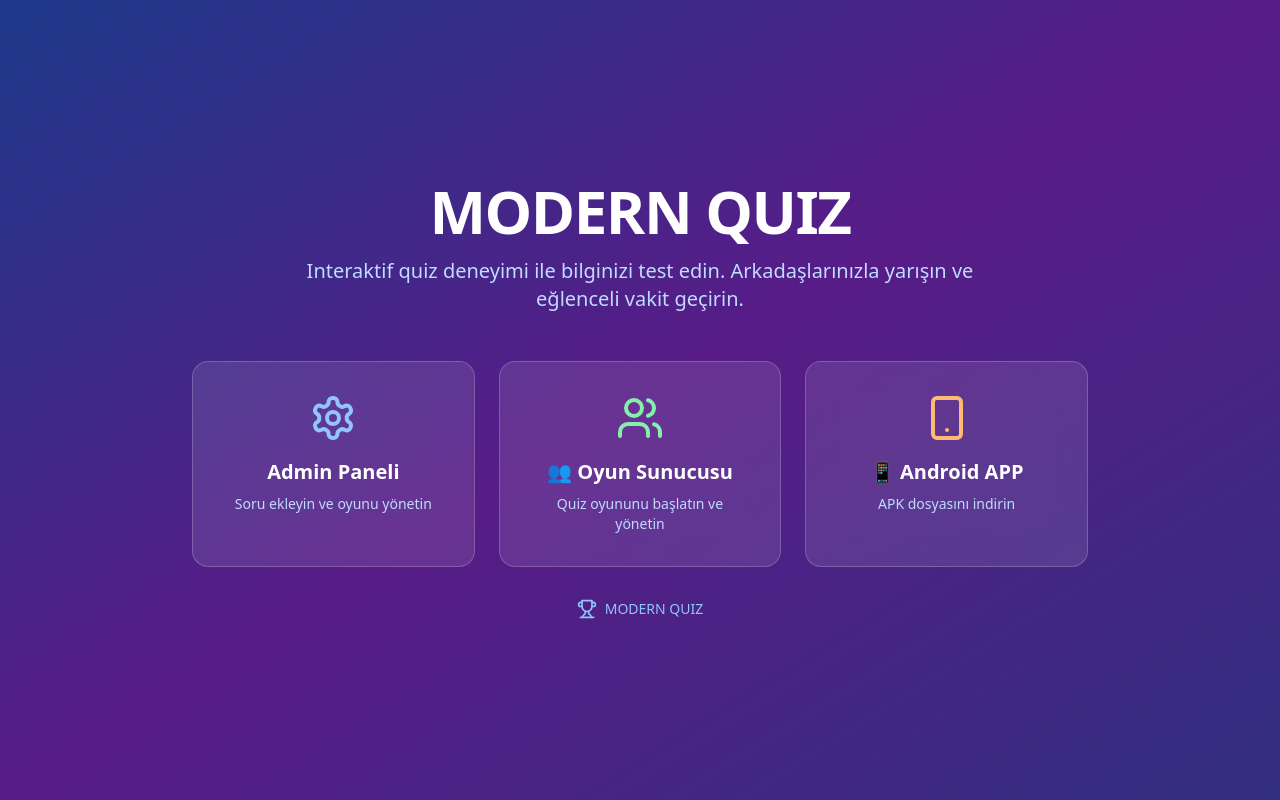
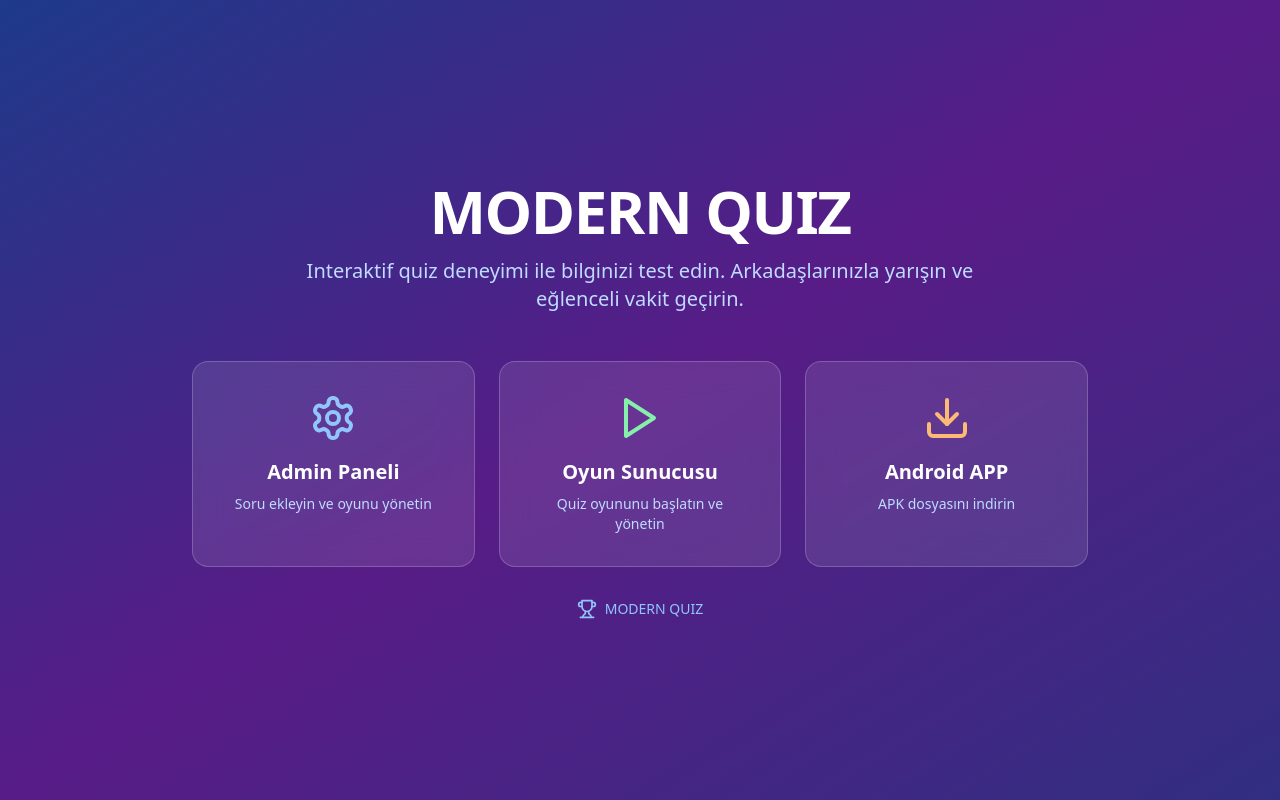
Before and after one commit to ARTUR8028/Bil_Bakalim, a React (Vite) app: page / in a window 1280 px wide. Built offline with nearby package versions, Linux system fonts and the light colour scheme.

Commit message:
fix: Oyun Sunucusu ve Android APP ikonlarÄ± eski haline dÃ¶ndÃ¼rÃ¼ldÃ¼ (Play ve Download ikonlarÄ±)

```diff
--- a/src/App.tsx
+++ b/src/App.tsx
@@ -1,5 +1,5 @@
 import { useState, useEffect } from 'react';
-import { Settings, Users, Trophy, Tv, Smartphone } from 'lucide-react';
+import { Settings, Play, Trophy, Tv, Download } from 'lucide-react';
 import AdminPanel from './components/AdminPanel';
 import QuizHost from './components/QuizHost';
 import PlayerView from './components/PlayerView';
@@ -159,8 +159,8 @@ function App() {
                       onClick={() => setCurrentView('host')}
                       className="bg-white/10 backdrop-blur-lg rounded-2xl p-6 md:p-8 cursor-pointer transform hover:scale-105 transition-all duration-300 hover:bg-white/20 border border-white/20 mobile-btn mobile-touch-manipulation tv-focusable"
                     >
-                      <Users className="w-10 h-10 md:w-12 md:h-12 text-green-300 mx-auto mb-3 md:mb-4" />
-                      <h3 className="text-lg md:text-xl font-semibold text-white mb-2 mobile-text-lg">👥 Oyun Sunucusu</h3>
+                      <Play className="w-10 h-10 md:w-12 md:h-12 text-green-300 mx-auto mb-3 md:mb-4" />
+                      <h3 className="text-lg md:text-xl font-semibold text-white mb-2 mobile-text-lg">Oyun Sunucusu</h3>
                       <p className="text-blue-200 text-sm mobile-text-sm">Quiz oyununu başlatın ve yönetin</p>
                     </div>
 
@@ -168,8 +168,8 @@ function App() {
                       onClick={() => setCurrentView('apk')}
                       className="bg-white/10 backdrop-blur-lg rounded-2xl p-6 md:p-8 cursor-pointer transform hover:scale-105 transition-all duration-300 hover:bg-white/20 border border-white/20 mobile-btn mobile-touch-manipulation tv-focusable"
                     >
-                      <Smartphone className="w-10 h-10 md:w-12 md:h-12 text-orange-300 mx-auto mb-3 md:mb-4" />
-                      <h3 className="text-lg md:text-xl font-semibold text-white mb-2 mobile-text-lg">📱 Android APP</h3>
+                      <Download className="w-10 h-10 md:w-12 md:h-12 text-orange-300 mx-auto mb-3 md:mb-4" />
+                      <h3 className="text-lg md:text-xl font-semibold text-white mb-2 mobile-text-lg">Android APP</h3>
                       <p className="text-blue-200 text-sm mobile-text-sm">APK dosyasını indirin</p>
                     </div>
                   </>
```
